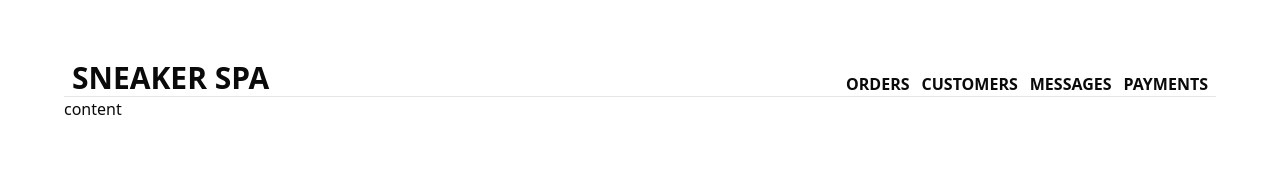
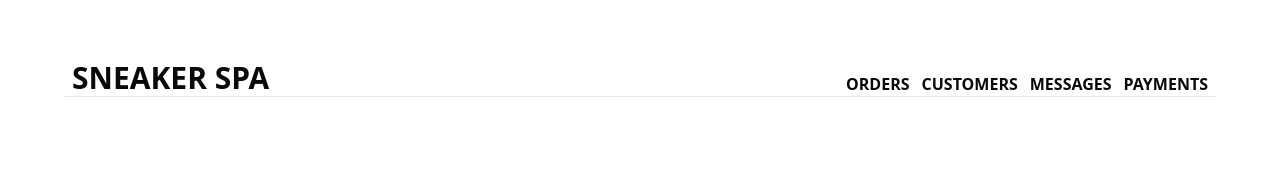
Before and after one commit to lumap-svg/SneakersSpa, a Next.js app: page /home in a window 1280 px wide. Shown: the top 187 px of the page. Built offline with nearby package versions, Linux system fonts and the light colour scheme.

Commit message:
removed the display comment error

```diff
--- a/app/home/page.tsx
+++ b/app/home/page.tsx
@@ -1,4 +1,3 @@
-import Display from '@/components/display'
 import React from 'react'
 
 export default function page() {
@@ -18,7 +17,7 @@ export default function page() {
         </header>
             <hr className='font-bold w-full'/>
             <main>
-                <Display />
+
             </main>
         </div>
   )
```
